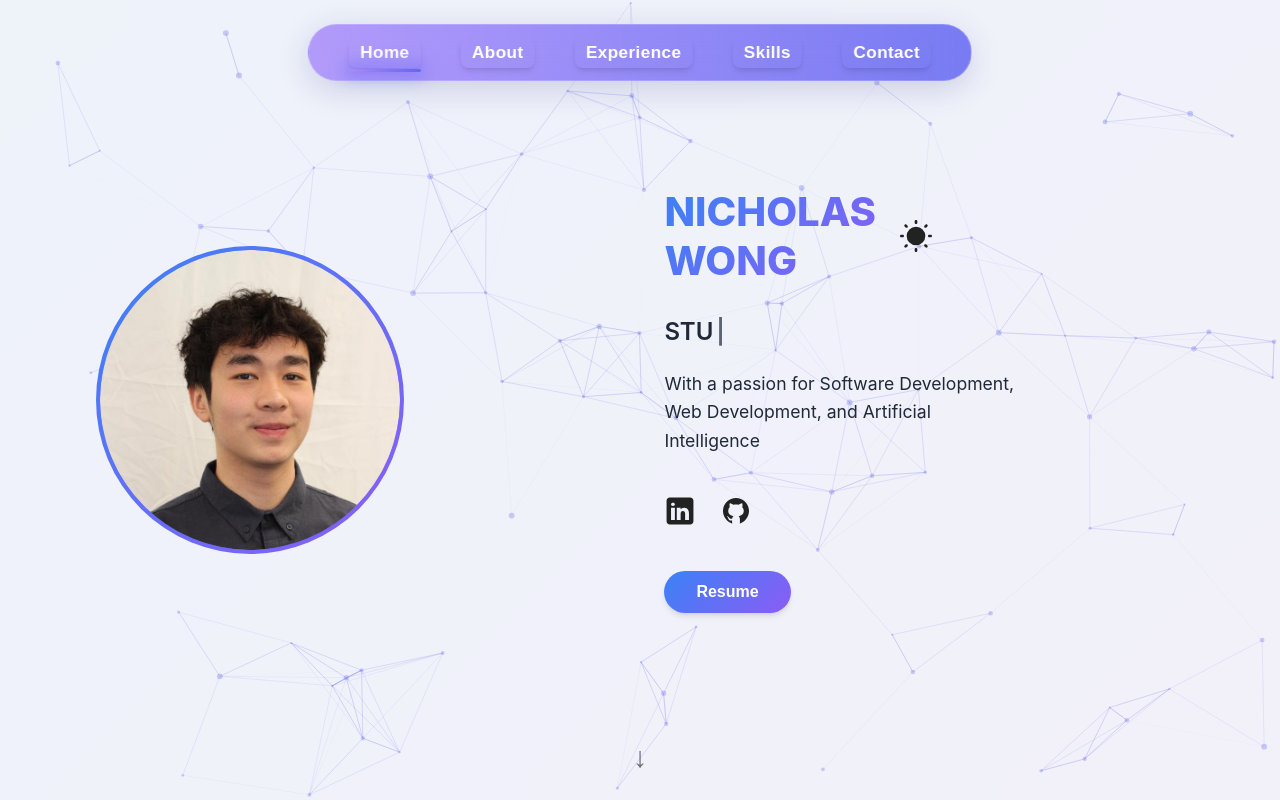
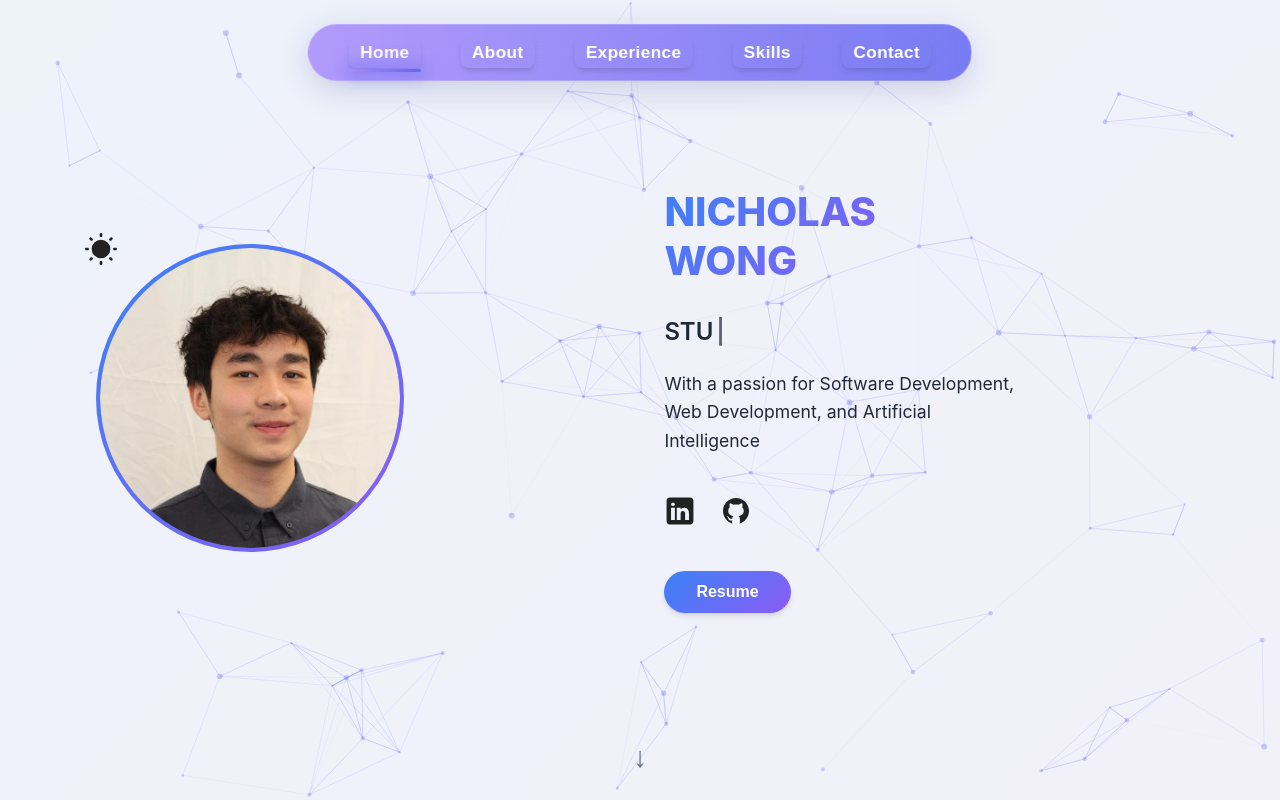
Before and after one commit to nickw0ng/Portfolio-Website, a React (Vite) app: page / in a window 1280 px wide. Shown: the top 800 px of the page. Built offline with nearby package versions, Linux system fonts and the light colour scheme.

Commit message:
change the theme button

```diff
--- a/src/sections/Hero/Hero.jsx
+++ b/src/sections/Hero/Hero.jsx
@@ -30,16 +30,12 @@ function Hero() {
 
 
   return <section className={styles.container}>
+    <div className={styles.imageContainer}>
       <img
         className={styles.hero}
         src={heroImg}
         alt="Profile picture of Nicholas Wong"
       />
-    <div className={styles.info}>
-        <div className={styles.nameRow}>
-          <h1>
-            Nicholas<br />Wong
-          </h1>
       <div className={styles.themeIconWrapper}>
         <img
           className={styles.colorModeInline}
@@ -49,6 +45,12 @@ function Hero() {
         />
         <span className={styles.themeTooltip}>Switch theme</span>
       </div>
+    </div>
+    <div className={styles.info}>
+        <div className={styles.nameRow}>
+          <h1>
+            Nicholas<br />Wong
+          </h1>
         </div>
         <h2>
           <span> {typeEffect}</span>
--- a/src/sections/Hero/HeroStyles.module.css
+++ b/src/sections/Hero/HeroStyles.module.css
@@ -23,6 +23,11 @@
   opacity: 0.95;
   z-index: -1;
   backdrop-filter: blur(10px);
+}
+
+.imageContainer {
+  position: relative;
+  display: inline-block;
 }
 
 .hero {
@@ -111,16 +116,18 @@ button:active {
 }
 
 .themeIconWrapper {
-  position: relative;
-  display: flex;
-  align-items: center;
+  position: absolute;
+  top: -10px;
+  left: -10px;
+  z-index: 2;
+  border-radius: 50%;
+  padding: 4px;
 }
 
 .colorModeInline {
-  width: 32px;
-  height: 32px;
+  width: 28px;
+  height: 28px;
   cursor: pointer;
-  margin-left: 0.5rem;
   transition: transform 0.3s ease;
   animation: themePulse 2.2s infinite cubic-bezier(.4,0,.2,1);
   box-shadow: 0 0 0 0 rgba(167,139,250,0.4);
@@ -200,6 +207,16 @@ button:active {
     margin-right: 2rem;
   }
 
+  .themeIconWrapper {
+    top: -15px;
+    left: -15px;
+  }
+
+  .colorModeInline {
+    width: 32px;
+    height: 32px;
+  }
+
   .info {
     text-align: left;
     align-items: flex-start;
```
Lines whose indentation alone changed are shown as unchanged.
